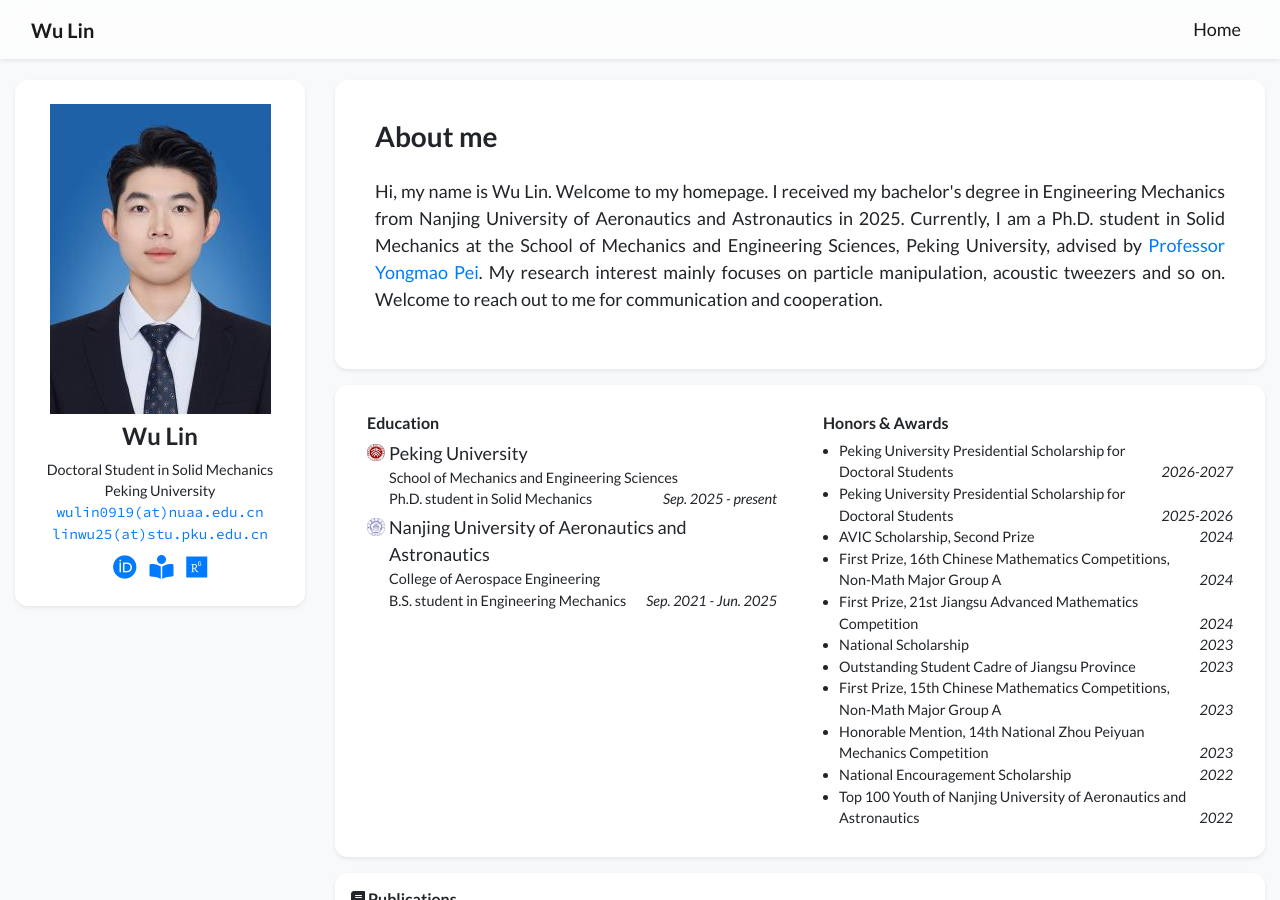
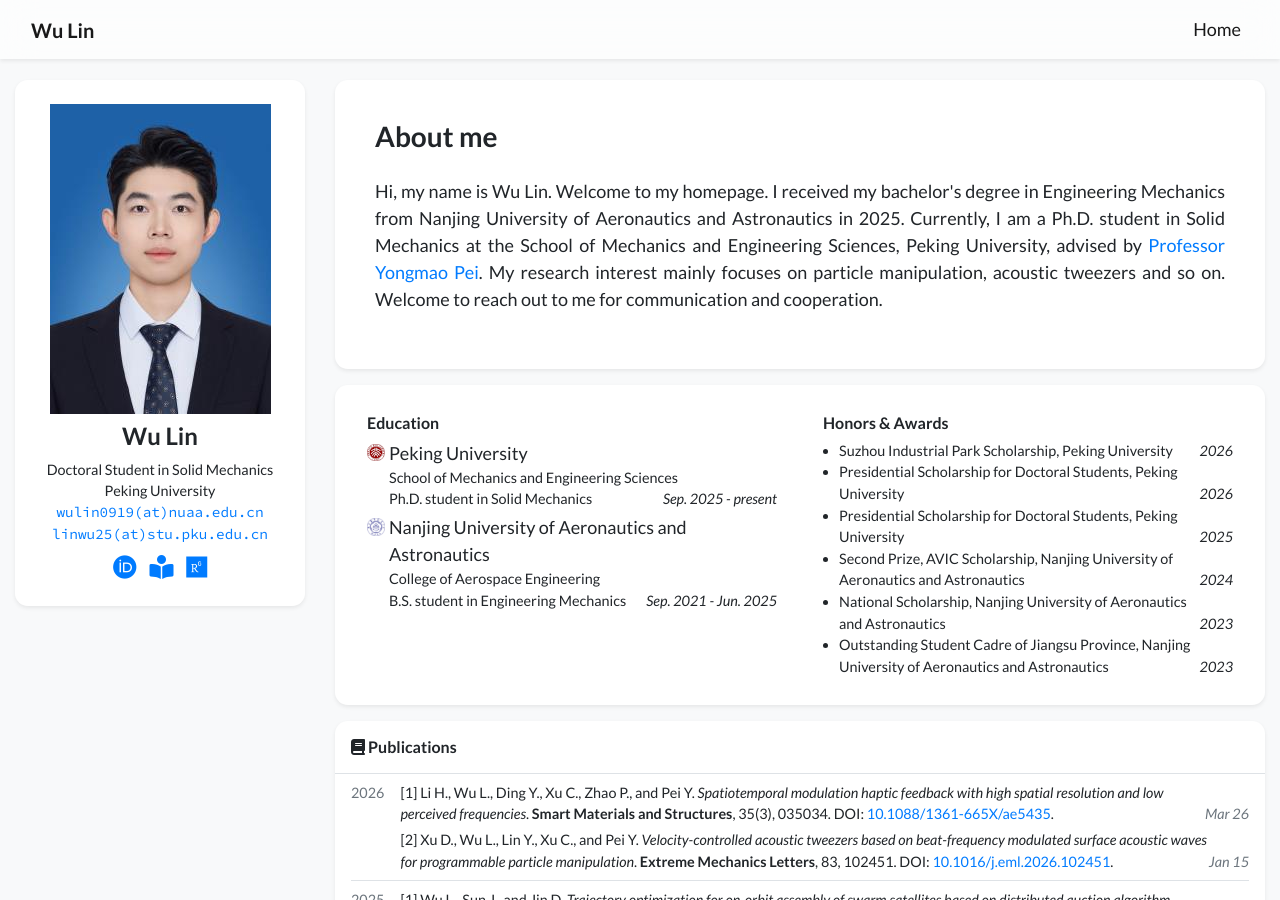
Before and after one commit to WuLin0919/wulin0919.github.io, a Jekyll site: the page built from index.html, in a window 1280 px wide and 900 px high. Built offline with Jekyll 4.4.1, drawn with Linux system fonts in a browser that asks for light colours; nearby versions of some CDN libraries; a style sheet for code colours, icons or effects is not loaded.

Commit message:
Update honors and awards to six selected entries

```diff
--- a/_data/profile.yml
+++ b/_data/profile.yml
@@ -45,25 +45,15 @@ education:
   date: Sep. 2021 - Jun. 2025
 
 awards:
-- name: Peking University Presidential Scholarship for Doctoral Students
-  date: 2026-2027
-- name: Peking University Presidential Scholarship for Doctoral Students
-  date: 2025-2026
-- name: AVIC Scholarship, Second Prize
+- name: Suzhou Industrial Park Scholarship, Peking University
+  date: 2026
+- name: Presidential Scholarship for Doctoral Students, Peking University
+  date: 2026
+- name: Presidential Scholarship for Doctoral Students, Peking University
+  date: 2025
+- name: Second Prize, AVIC Scholarship, Nanjing University of Aeronautics and Astronautics
   date: 2024
-- name: First Prize, 16th Chinese Mathematics Competitions, Non-Math Major Group A
-  date: 2024
-- name: First Prize, 21st Jiangsu Advanced Mathematics Competition
-  date: 2024
-- name: National Scholarship
+- name: National Scholarship, Nanjing University of Aeronautics and Astronautics
   date: 2023
-- name: Outstanding Student Cadre of Jiangsu Province
+- name: Outstanding Student Cadre of Jiangsu Province, Nanjing University of Aeronautics and Astronautics
   date: 2023
-- name: First Prize, 15th Chinese Mathematics Competitions, Non-Math Major Group A
-  date: 2023
-- name: Honorable Mention, 14th National Zhou Peiyuan Mechanics Competition
-  date: 2023
-- name: National Encouragement Scholarship
-  date: 2022
-- name: Top 100 Youth of Nanjing University of Aeronautics and Astronautics
-  date: 2022
```
